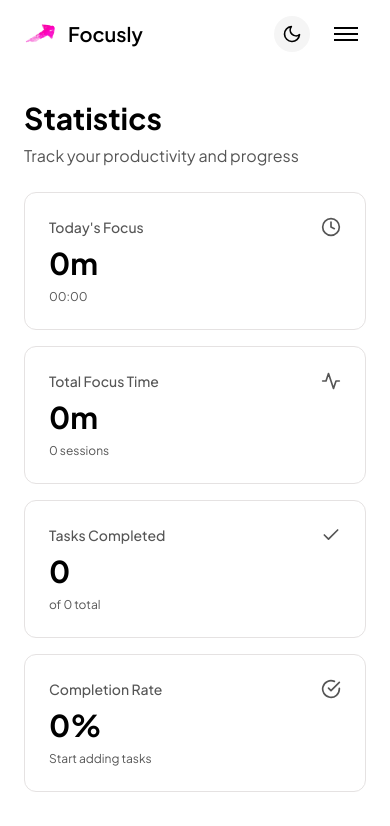
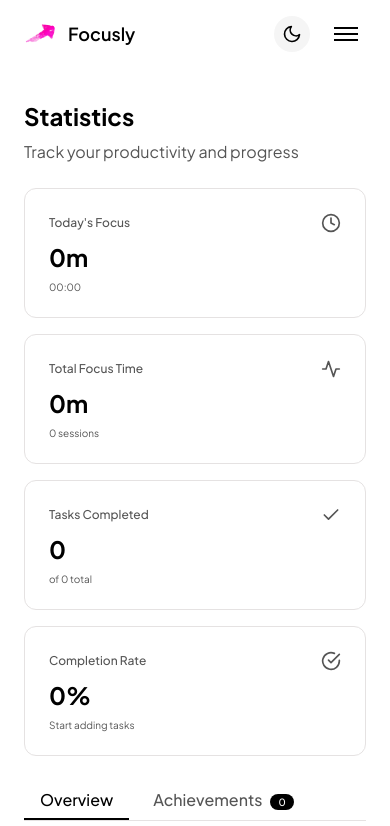
Before and after one commit to Rahim10020/focusly, a Next.js app: page /stats in a window 390 px wide. Shown: the top 826 px of the page. Built offline with nearby package versions, Linux system fonts and the light colour scheme.

Commit message:
reduction de la taille de la police sur mobile

```diff
--- a/src/app/globals.css
+++ b/src/app/globals.css
@@ -42,6 +42,49 @@
   --font-family-sans: 'Plus Jakarta Sans', 'Inter', system-ui, -apple-system, sans-serif;
 }
 
+/* Mobile font size adjustments */
+@media (max-width: 475px) {
+  .text-7xl {
+    font-size: 3rem;
+    line-height: 1;
+  }
+
+  .text-3xl {
+    font-size: 1.5rem;
+    line-height: 2rem;
+  }
+
+  .text-2xl {
+    font-size: 1.25rem;
+    line-height: 1.75rem;
+  }
+
+  .text-xl {
+    font-size: 1.125rem;
+    line-height: 1.75rem;
+  }
+
+  .text-lg {
+    font-size: 1rem;
+    line-height: 1.5rem;
+  }
+
+  .text-base {
+    font-size: 0.875rem;
+    line-height: 1.25rem;
+  }
+
+  .text-sm {
+    font-size: 0.75rem;
+    line-height: 1rem;
+  }
+
+  .text-xs {
+    font-size: 0.625rem;
+    line-height: 0.75rem;
+  }
+}
+
 body {
   background: var(--background);
   color: var(--foreground);
--- a/tailwind.config.ts
+++ b/tailwind.config.ts
@@ -12,6 +12,9 @@ const config: Config = {
             fontFamily: {
                 sans: ['var(--font-jakarta)', 'var(--font-inter)', 'system-ui', 'sans-serif'],
             },
+            screens: {
+                'xs': '475px',
+            },
         },
     },
 };
```
